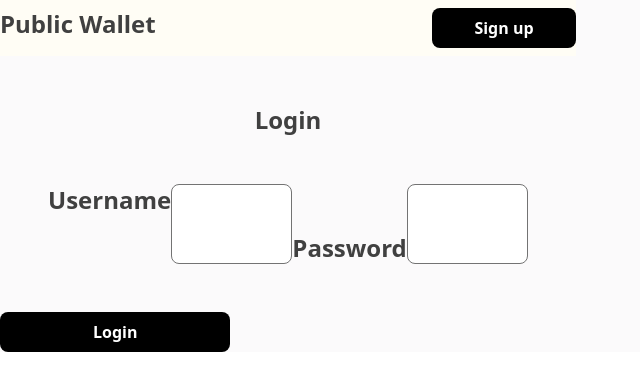
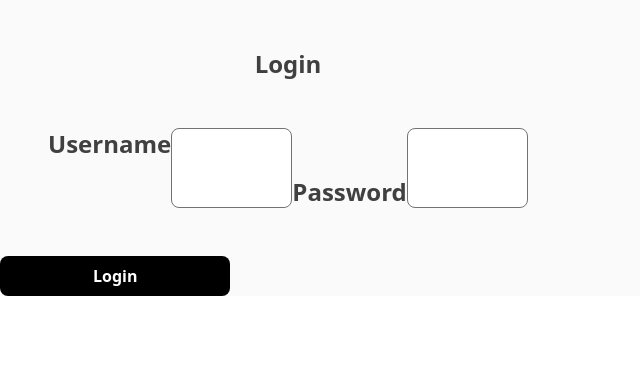
Before and after one commit to turcottep/cryptus, a Next.js app in the folder cryptus-app/: page /loginpage in a window 1280 px wide. Shown: the top 390 px of the page, without its empty margins (0-640 px from the left). Built offline with nearby package versions, Linux system fonts and the light colour scheme; no server answers; what @ky-is/tailwindcss-plugin-width-height would draw is missing.

Commit message:
small modifications for pr

```diff
--- a/cryptus-app/components/NameForm.tsx
+++ b/cryptus-app/components/NameForm.tsx
@@ -9,7 +9,7 @@ function validateEmail(email) {
 async function createLeadRequest(mail: string) {
   console.log("trygin to post this man:", mail);
 
-  const response = await fetch("/api/leads/seedLafleur", {
+  const response = await fetch("/api/leads/create", {
     method: "POST",
     headers: {
       "Content-Type": "application/json",
--- a/cryptus-app/components/NavbarLandingPage.tsx
+++ b/cryptus-app/components/NavbarLandingPage.tsx
@@ -5,12 +5,10 @@ import Link from "next/link";
 export default function NavbarLandingPage() {
   const [session, loading] = useSession();
 
-  console.log(process.env.GITHUB_ID, process.env.GITHUB_SECRET);
-
   return (
     <div id="header" className=" w-full top-0 text-black bg-coquille">
       <div className="w-full flex flex-wrap justify-center md:justify-end h-full py-2 md:py-4">
-        <div className="flex items-center md:items-end">
+        <div className="w-full flex items-center justify-around md:items-end">
           <a
             className="toggleColour text-gray-700 no-underline hover:no-underline font-bold text-xl lg:text-2xl"
             href=""
@@ -18,27 +16,27 @@ export default function NavbarLandingPage() {
             Public Wallet
           </a>
           {/* <Link href="/loginpage"> */}
-          {!session && (
+          {session ? (
             <>
-              <button onClick={() => signIn()}>SignIn</button>
+              <button
+                className="bg-dirt text-white px-2 py-1 rounded-full"
+                onClick={() => signOut()}
+              >
+                Sign Out
+              </button>
+            </>
+          ) : (
+            <>
+              <button
+                className="bg-dirt text-white px-2 py-1 rounded-full"
+                onClick={() => signIn()}
+              >
+                Sign In
+              </button>
             </>
           )}
-          {session && (
-            <>
-              <button onClick={() => signOut()}>SignOut</button>
-            </>
-          )}
-          {/* </Link> */}
         </div>
       </div>
     </div>
   );
 }
-// onClick={() => signIn()} a garder TODO pour nextAuth
-async function findWalletByUsername(user) {
-  const username = "Alice";
-
-  const response = await fetch("/api/users/" + username);
-  const data = await response.json();
-  console.log(data);
-}
--- a/cryptus-app/components/PhoneNavbar.tsx
+++ /dev/null
@@ -1,34 +0,0 @@
-import React from "react";
-import { signIn, signOut, useSession } from "next-auth/client";
-
-export default function PhoneNavbar() {
-  const [session, loading] = useSession();
-
-  return (
-    <div id="header" className="w-full top-0 text-black bg-coquille">
-      <div className="w-full h-full py-2">
-        <div className="grid grid-cols-2 justify-center" >
-            <div className="col-start-1 col-span-1">
-                <a
-                    className="align-middle toggleColour text-gray-700 no-underline hover:no-underline font-bold text-xl lg:text-2xl"
-                    href="#"
-                >
-                Public Wallet
-                </a>
-          </div>
-          <div className="col-start-2 col-span-1 ">
-              <div className="float-right w-full">
-              <button
-                type="submit"
-                className="submit 2xl:text-xl text-center bg-black text-white font-bold rounded-lg w-3/6 float-right py-2"
-                >
-                Sign up
-            </button>
-              </div>
-          </div>
-        </div>
-      </div>
-      {/* <hr className="border-b border-red-400 opacity-25 my-0 py-0" /> */}
-    </div>
-  );
-}
--- a/cryptus-app/pages/authed.jsx
+++ /dev/null
@@ -1,21 +0,0 @@
-import { useRouter } from "next/router";
-import React from "react";
-import PhoneNavbar from "../components/PhoneNavbar";
-
-import Link from "next/link";
-import {
-  signIn,
-  signOut,
-  useSession,
-  providers,
-  getSession,
-  csrfToken,
-} from "next-auth/client";
-
-export default function post() {
-  return (
-    <div className="bg-instagram">
-      <p>You are authentificated!</p>
-    </div>
-  );
-}
--- a/cryptus-app/pages/index.jsx
+++ b/cryptus-app/pages/index.jsx
@@ -7,11 +7,7 @@ import { useSession } from "next-auth/client";
 
 export default function Home() {
   const [session, loading] = useSession();
-  console.log("ALLLOOO");
-  if (session) {
-    console.log(session.user);
-    console.log("YOOO", session.user.username);
-  }
+
   return (
     <div className="bg-coquille">
       <Head>
--- a/cryptus-app/pages/loginpage.jsx
+++ b/cryptus-app/pages/loginpage.jsx
@@ -1,6 +1,5 @@
 import { useRouter } from "next/router";
 import React from "react";
-import PhoneNavbar from "../components/PhoneNavbar";
 
 import Link from "next/link";
 import {
@@ -22,7 +21,6 @@ export default function SignIn(props, csrfToken) {
     <div className="bg-instagram">
       <main className="xl:max-w-xl">
         <div className="flex flex-col">
-          <PhoneNavbar />
           <div className="flex flex-col items-center">
             <h2 className="toggleColour mt-12 text-gray-700 no-underline hover:no-underline font-bold text-3xl lg:text-2xl">
               Login
@@ -89,10 +87,3 @@ export default function SignIn(props, csrfToken) {
     </div>
   );
 }
-// Bug avec les CsrfToken
-// Await CsrfToken (Needed for User Auth)
-// SignIn.getInitialProps = async (context) => {
-//   return {
-//     csrfToken: await getCsrfToken(context),
-//   };
-// };
--- a/cryptus-app/pages/session.jsx
+++ /dev/null
@@ -1,17 +0,0 @@
-import { useSession, signIn, signOut } from "next-auth/client";
-export default function Home() {
-  const [session] = useSession();
-  return (
-    <div>
-      <main>
-        <h1>This is the welcome page.</h1>
-        <h2>You're currently {session ? "logged in." : "logged out."}</h2>
-        {session ? (
-          <button onClick={signOut}>Log out.</button>
-        ) : (
-          <button onClick={signIn}>Log in.</button>
-        )}
-      </main>
-    </div>
-  );
-}
```
